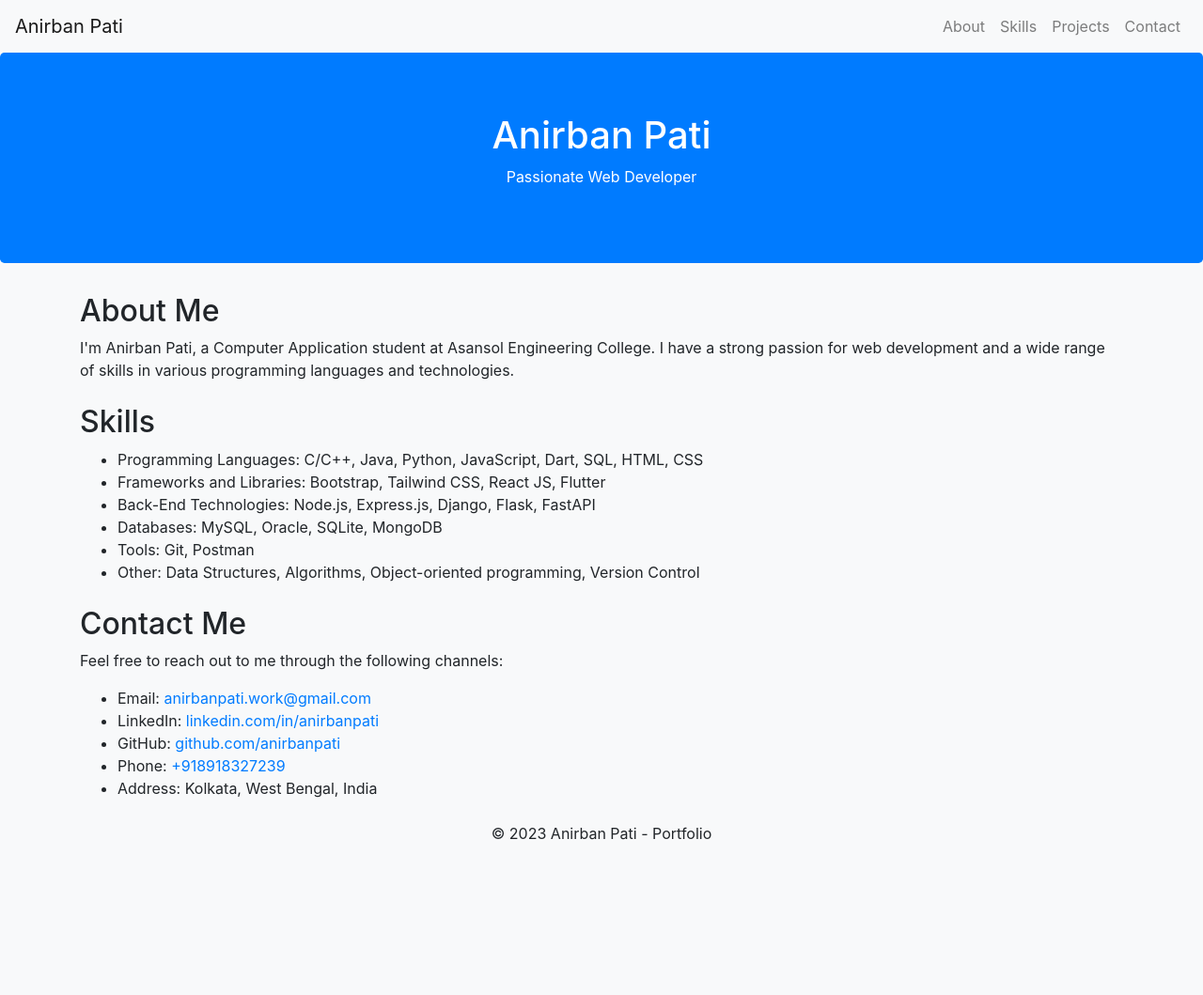
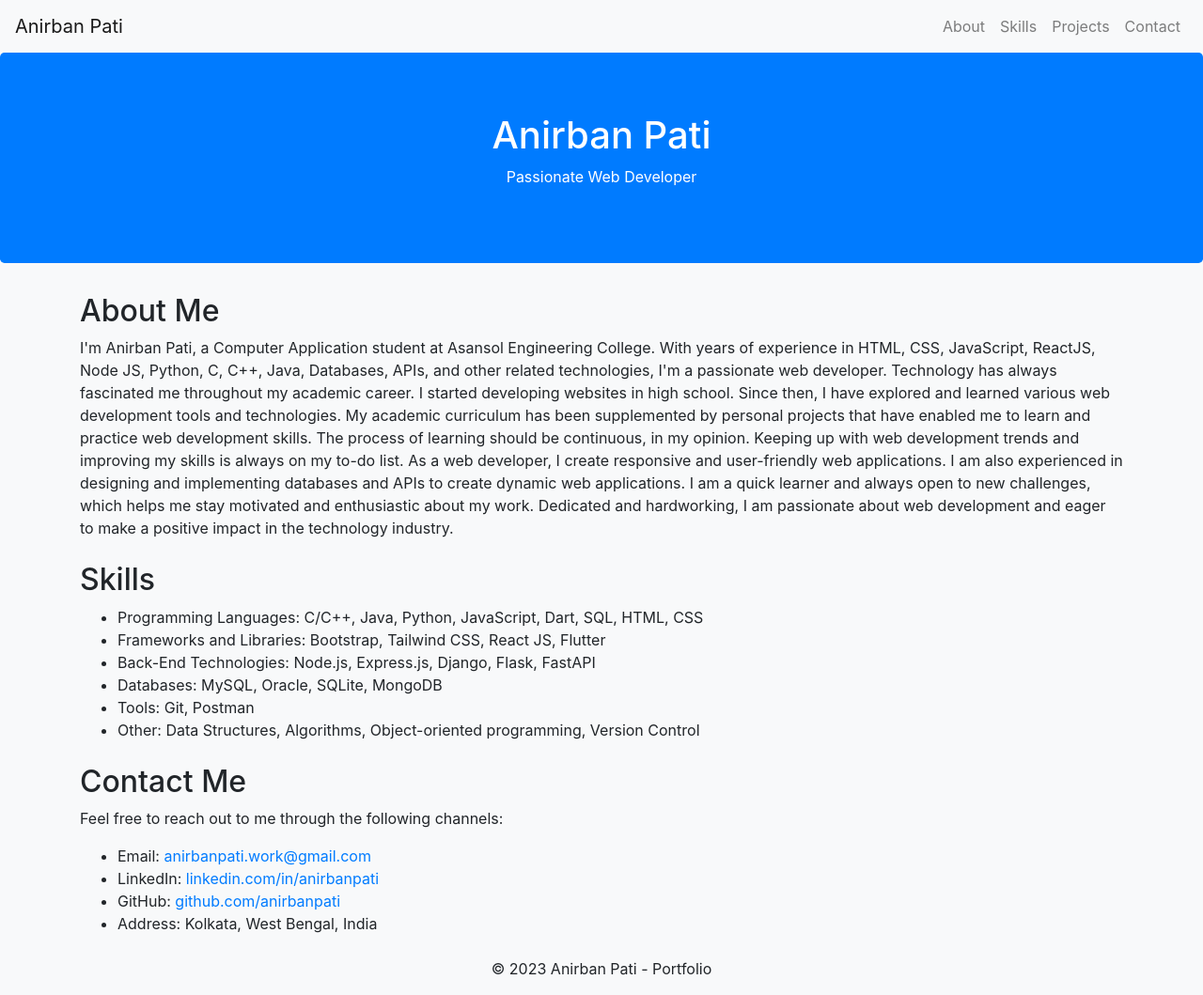
Before and after one commit to anirbanpati/anirbanpati.github.io, a plain HTML site: page index.html in a window 1280 px wide. Shown: the whole page at 94% size. Before the commit the page ends 915 px from the top, so only its background shows below. Drawn offline with nearby package versions, Linux system fonts and the light colour scheme.

Commit message:
Update index.html

```diff
--- a/index.html
+++ b/index.html
@@ -52,7 +52,7 @@
     <!-- About Section -->
     <section id="about" class="container mt-4">
         <h2>About Me</h2>
-        <p>I'm Anirban Pati, a Computer Application student at Asansol Engineering College. I have a strong passion for web development and a wide range of skills in various programming languages and technologies.</p>
+        <p>I'm Anirban Pati, a Computer Application student at Asansol Engineering College. With years of experience in HTML, CSS, JavaScript, ReactJS, Node JS, Python, C, C++, Java, Databases, APIs, and other related technologies, I'm a passionate web developer. Technology has always fascinated me throughout my academic career. I started developing websites in high school. Since then, I have explored and learned various web development tools and technologies. My academic curriculum has been supplemented by personal projects that have enabled me to learn and practice web development skills. The process of learning should be continuous, in my opinion. Keeping up with web development trends and improving my skills is always on my to-do list. As a web developer, I create responsive and user-friendly web applications. I am also experienced in designing and implementing databases and APIs to create dynamic web applications. I am a quick learner and always open to new challenges, which helps me stay motivated and enthusiastic about my work. Dedicated and hardworking, I am passionate about web development and eager to make a positive impact in the technology industry.</p>
     </section>
 
     <!-- Skills Section -->
@@ -76,7 +76,6 @@
             <li>Email: <a href="mailto:anirbanpati.work@gmail.com">anirbanpati.work@gmail.com</a></li>
             <li>LinkedIn: <a href="https://www.linkedin.com/in/anirbanpati">linkedin.com/in/anirbanpati</a></li>
             <li>GitHub: <a href="https://github.com/anirbanpati">github.com/anirbanpati</a></li>
-            <li>Phone: <a href="tel:+918918327239">+918918327239</a></li>
             <li>Address: Kolkata, West Bengal, India</li>
         </ul>
     </section>
```
